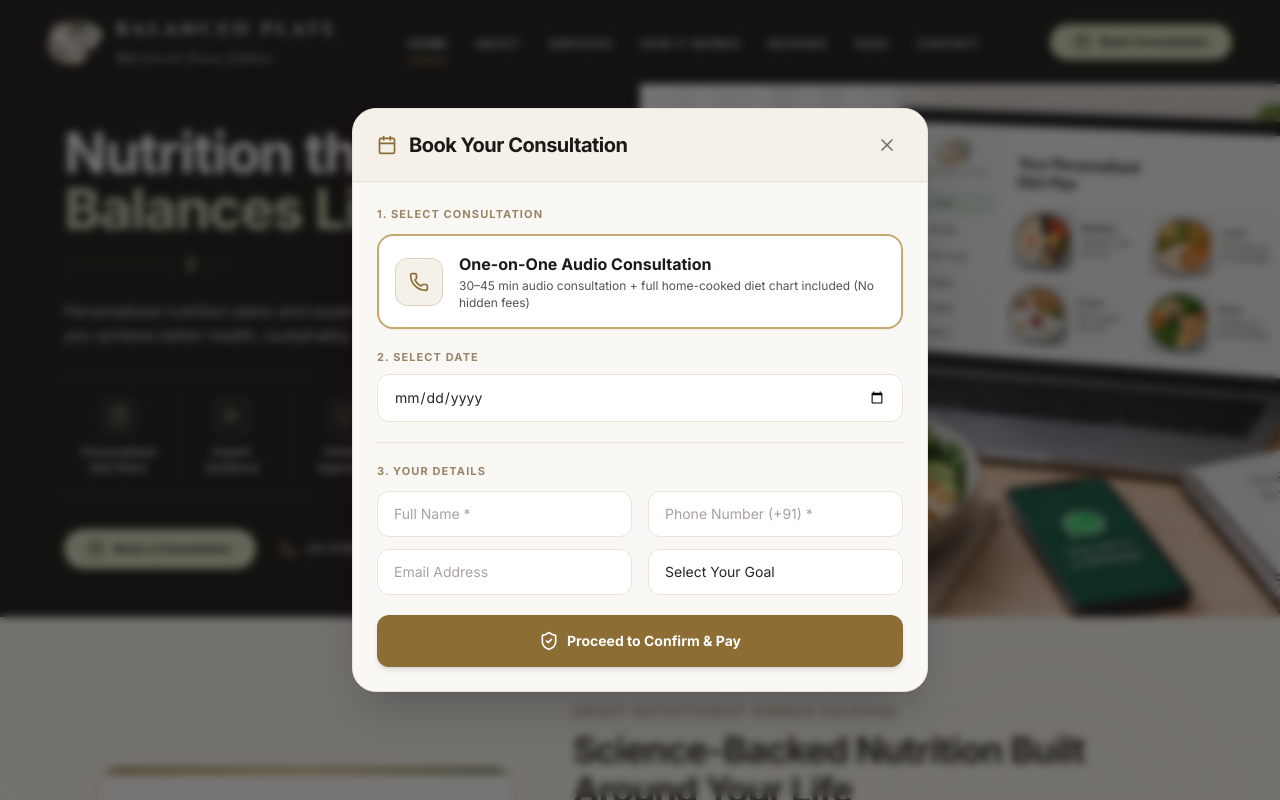
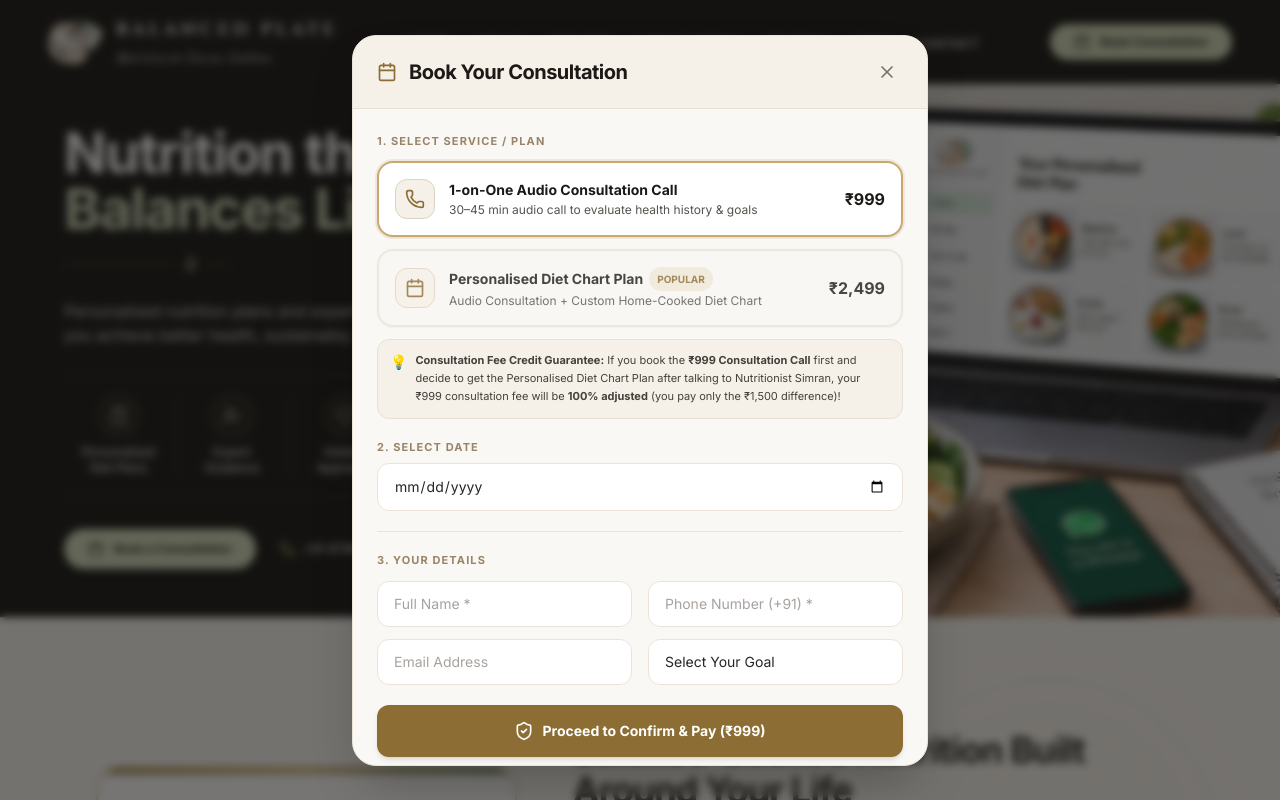
Before and after one commit to krrishvimal/balanced-plate-clinic, a Next.js app: page / in a window 1280 px wide. Both pictures are taken after a click on the button "Book Consultation". Shown: the top 800 px of the page. Built offline with nearby package versions, Linux system fonts and the light colour scheme; a web font is replaced by a local one.

Commit message:
Add ₹999 Audio Consultation & ₹2499 Diet Chart Plan options with fee adjustment policy

```diff
--- a/components/BookingModal.tsx
+++ b/components/BookingModal.tsx
@@ -22,6 +22,8 @@ export default function BookingModal({ isOpen, onClose, initialService }: Bookin
   const [bookingSuccess, setBookingSuccess] = useState<any>(null);
 
   if (!isOpen) return null;
+
+  const currentPrice = selectedOption.includes('2,499') || selectedOption.includes('2499') || selectedOption.includes('Diet Chart') ? 2499 : 999;
 
   const handleRazorpayPayment = async (e: React.FormEvent) => {
     e.preventDefault();
@@ -64,12 +66,12 @@ export default function BookingModal({ isOpen, onClose, initialService }: Bookin
         return;
       }
 
-      // Real Razorpay Checkout Order Flow (₹999 Production Price)
+      // Real Razorpay Checkout Order Flow (Dynamic Price based on selected plan)
       const res = await fetch('/api/razorpay/create-order', {
         method: 'POST',
         headers: { 'Content-Type': 'application/json' },
         body: JSON.stringify({
-          amount: 999,
+          amount: currentPrice,
           option: selectedOption,
           patientName: fullName,
         }),
@@ -278,24 +280,73 @@ export default function BookingModal({ isOpen, onClose, initialService }: Bookin
           /* Form Input Screen matching site color theme */
           <form onSubmit={handleRazorpayPayment} className="p-6 space-y-5 max-h-[82vh] overflow-y-auto">
 
-            {/* Step 1: SELECT CONSULTATION */}
-            <div>
-              <label className="block text-[11px] font-bold tracking-widest text-[#988467] uppercase mb-3">
-                1. SELECT CONSULTATION
+            {/* Step 1: SELECT SERVICE / PLAN */}
+            <div className="space-y-3">
+              <label className="block text-[11px] font-bold tracking-widest text-[#988467] uppercase mb-1">
+                1. SELECT SERVICE / PLAN
               </label>
 
-              <div className="bg-white border-2 border-[#C8A870] rounded-2xl p-4 flex items-center space-x-4 cursor-pointer shadow-sm">
-                <div className="w-12 h-12 rounded-xl bg-[#F5F0E8] border border-[#DDD3C4] flex items-center justify-center text-[#8C6D34] flex-shrink-0">
-                  <Phone className="w-5 h-5" />
+              {/* Option 1: ₹999 Consultation */}
+              <div
+                onClick={() => setSelectedOption('One-on-One Audio Consultation Call')}
+                className={`p-4 rounded-2xl border-2 flex items-center justify-between cursor-pointer transition-all shadow-sm ${
+                  !selectedOption.includes('2,499') && !selectedOption.includes('Diet Chart')
+                    ? 'bg-white border-[#C8A870] ring-2 ring-[#C8A870]/20'
+                    : 'bg-[#F9F7F4] border-[#EBE3D8] opacity-80 hover:opacity-100'
+                }`}
+              >
+                <div className="flex items-center space-x-3.5">
+                  <div className="w-10 h-10 rounded-xl bg-[#F5F0E8] border border-[#DDD3C4] flex items-center justify-center text-[#8C6D34] flex-shrink-0">
+                    <Phone className="w-5 h-5" />
+                  </div>
+                  <div>
+                    <h4 className="font-sans font-bold text-stone-900 text-sm">
+                      1-on-One Audio Consultation Call
+                    </h4>
+                    <p className="text-stone-600 text-xs mt-0.5">
+                      30–45 min audio call to evaluate health history & goals
+                    </p>
+                  </div>
                 </div>
-                <div>
-                  <h4 className="font-sans font-bold text-stone-900 text-sm sm:text-base">
-                    One-on-One Audio Consultation
-                  </h4>
-                  <p className="text-stone-600 text-xs mt-0.5 leading-snug">
-                    30–45 min audio consultation + full home-cooked diet chart included (No hidden fees)
-                  </p>
+                <div className="text-right flex-shrink-0 ml-2">
+                  <span className="font-bold text-stone-900 text-base">₹999</span>
                 </div>
+              </div>
+
+              {/* Option 2: ₹2,499 Personalised Diet Chart Plan */}
+              <div
+                onClick={() => setSelectedOption('Personalised Diet Chart Plan')}
+                className={`p-4 rounded-2xl border-2 flex items-center justify-between cursor-pointer transition-all shadow-sm ${
+                  selectedOption.includes('2,499') || selectedOption.includes('Diet Chart')
+                    ? 'bg-white border-[#C8A870] ring-2 ring-[#C8A870]/20'
+                    : 'bg-[#F9F7F4] border-[#EBE3D8] opacity-80 hover:opacity-100'
+                }`}
+              >
+                <div className="flex items-center space-x-3.5">
+                  <div className="w-10 h-10 rounded-xl bg-[#F5F0E8] border border-[#DDD3C4] flex items-center justify-center text-[#8C6D34] flex-shrink-0">
+                    <Calendar className="w-5 h-5" />
+                  </div>
+                  <div>
+                    <h4 className="font-sans font-bold text-stone-900 text-sm flex items-center gap-1.5">
+                      Personalised Diet Chart Plan
+                      <span className="bg-[#C8A870]/20 text-[#8C6D34] text-[10px] px-2 py-0.5 rounded-full font-bold uppercase">Popular</span>
+                    </h4>
+                    <p className="text-stone-600 text-xs mt-0.5">
+                      Audio Consultation + Custom Home-Cooked Diet Chart
+                    </p>
+                  </div>
+                </div>
+                <div className="text-right flex-shrink-0 ml-2">
+                  <span className="font-bold text-stone-900 text-base">₹2,499</span>
+                </div>
+              </div>
+
+              {/* Adjustment Notice Callout */}
+              <div className="bg-[#F5F0E8] border border-[#E8DFD5] rounded-xl p-3 text-[11px] text-stone-700 leading-relaxed flex items-start space-x-2">
+                <span className="text-[#8C6D34] font-bold text-sm">💡</span>
+                <span>
+                  <strong>Consultation Fee Credit Guarantee:</strong> If you book the <strong>₹999 Consultation Call</strong> first and decide to get the Personalised Diet Chart Plan after talking to Nutritionist Simran, your ₹999 consultation fee will be <strong>100% adjusted</strong> (you pay only the ₹1,500 difference)!
+                </span>
               </div>
             </div>
 
@@ -379,7 +430,7 @@ export default function BookingModal({ isOpen, onClose, initialService }: Bookin
               ) : (
                 <>
                   <ShieldCheck className="w-5 h-5 text-white" />
-                  <span>Proceed to Confirm & Pay</span>
+                  <span>Proceed to Confirm & Pay (₹{currentPrice.toLocaleString('en-IN')})</span>
                 </>
               )}
             </button>
```
